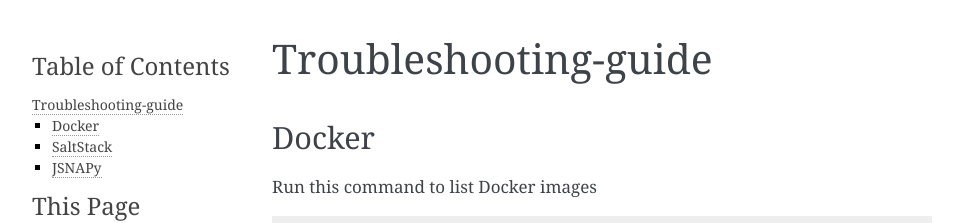
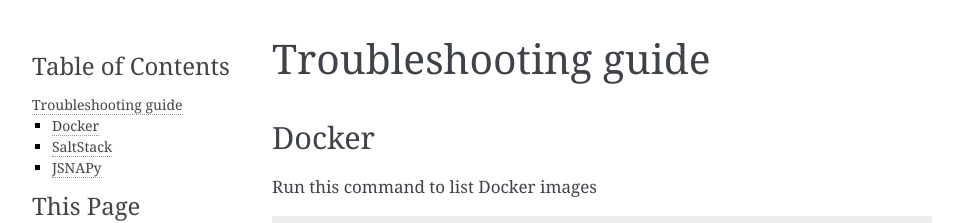
Before and after one commit to ksator/auto_remediation_of_non_compliant_configuration, a Sphinx documentation site: the page built from docs/Troubleshooting-guide.md, in a window 1280 px wide. Shown: the top 223 px of the page, without its empty margins (148-1111 px from the left). Built offline with Sphinx 7.4.7, drawn with Linux system fonts in a browser that asks for light colours.

```diff
--- a/docs/Troubleshooting-guide.md
+++ b/docs/Troubleshooting-guide.md
@@ -1,4 +1,4 @@
-# Troubleshooting-guide
+# Troubleshooting guide
 
 ## Docker
 
```
